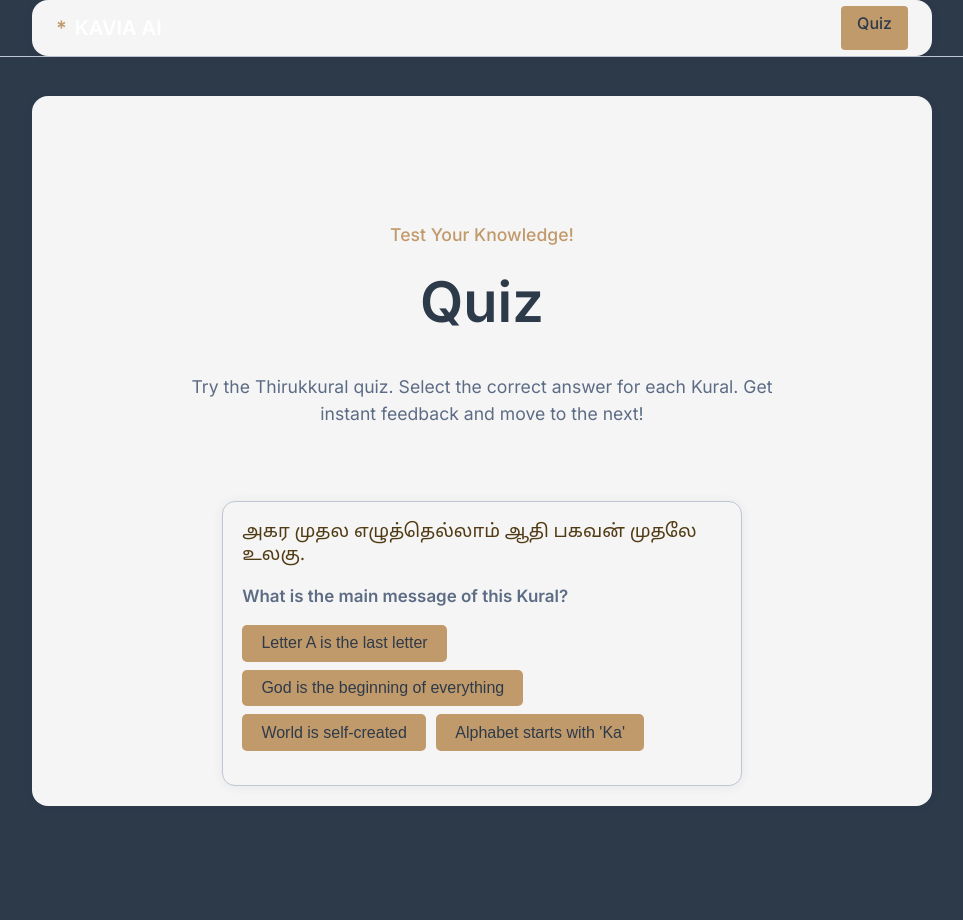
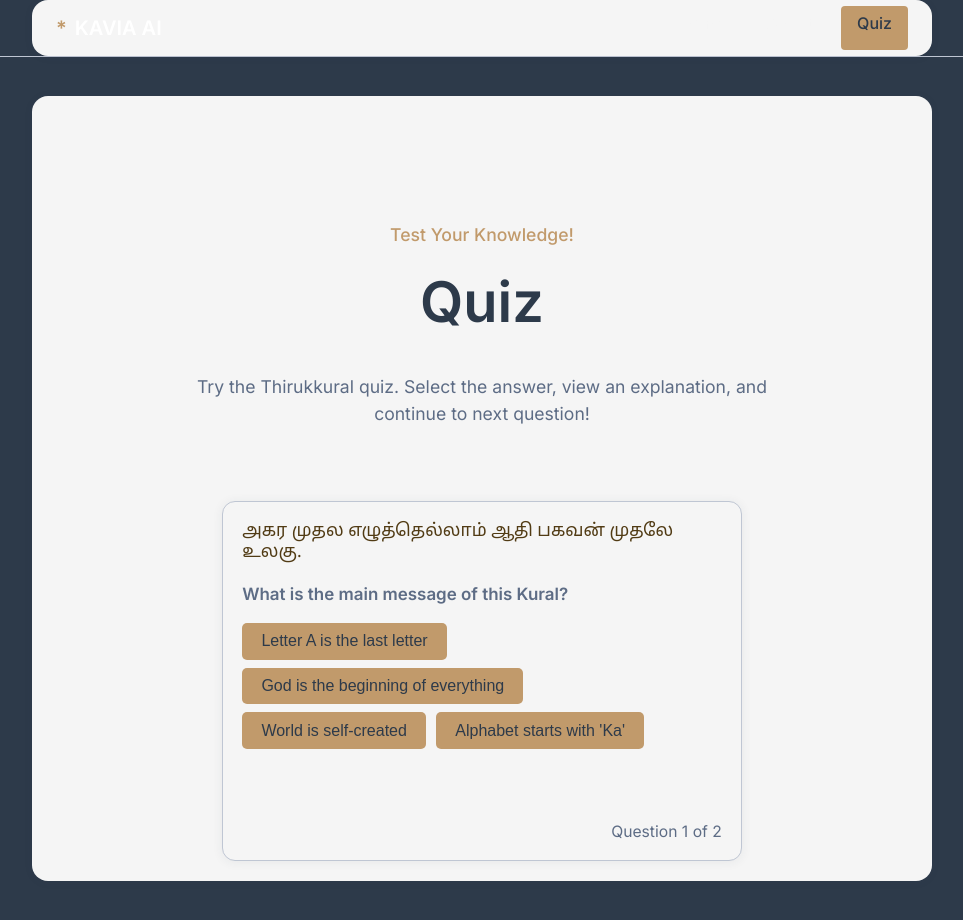
Before and after one commit to Workflow-Manager-admin/thirukkurallearnhub-33321-b15f6c09, a React (Create React App) app in the folder thirukkurallearnhub_web_app/: page /quiz in a window 1280 px wide. Shown: the whole page, without its empty margins (158-1121 px from the left). Before the commit the page ends 846 px from the top, so only its background shows below. Built offline with nearby package versions, Linux system fonts and the light colour scheme; the HTML template or start-up script is replaced by a standard one.

Commit message:
Auto-commit: Changes as of 2025-06-06T10:06:20.714101+00:00

```diff
--- a/thirukkurallearnhub_web_app/src/pages/Quiz.js
+++ b/thirukkurallearnhub_web_app/src/pages/Quiz.js
@@ -3,58 +3,95 @@ import Card from "../components/Card";
 import { demoQuizQuestions } from "../data";
 
 /**
- * Quiz Page component: Interactive Thirukkural quiz with stateful logic,
- * selects answers, shows feedback, mobile-first card rendering.
  * PUBLIC_INTERFACE
+ * Quiz Page component: Renders an interactive quiz UI using demoQuizQuestions,
+ * with instant feedback, explanation, mobile-first card styling, and quiz navigation.
  */
 function Quiz() {
-  const [currentIdx, setCurrentIdx] = useState(0); // Current quiz Q
-  const [selected, setSelected] = useState(null);  // null, or option idx
+  // Track which question is being shown
+  const [currentIdx, setCurrentIdx] = useState(0);
+  // Tracks which option the user picked for this question, if any
+  const [selected, setSelected] = useState(null);
+  // Show feedback and explanation only after user made a selection
   const [showFeedback, setShowFeedback] = useState(false);
+  // End of quiz state (show completion message and "Restart" button)
+  const [completed, setCompleted] = useState(false);
 
-  const question = demoQuizQuestions[currentIdx];
+  // Out-of-bounds safety
+  const validIdx =
+    typeof currentIdx === "number" &&
+    currentIdx >= 0 &&
+    currentIdx < demoQuizQuestions.length;
+  const question = validIdx ? demoQuizQuestions[currentIdx] : null;
 
-  const handleOptionClick = idx => {
-    // Don't allow reselection after feedback is shown.
-    if (showFeedback) return;
-    setSelected(idx);
+  // Handle answer selection
+  const handleOptionClick = (optionIdx) => {
+    if (showFeedback || completed) return;
+    setSelected(optionIdx);
     setShowFeedback(true);
   };
 
+  // Advance to next question or reset quiz if end reached
   const handleNext = () => {
     if (currentIdx + 1 < demoQuizQuestions.length) {
       setCurrentIdx(currentIdx + 1);
       setSelected(null);
       setShowFeedback(false);
     } else {
-      // Simple end state – show a message or reset
-      setShowFeedback(false);
-      setSelected(null);
-      setCurrentIdx(0);
+      // Mark as completed and allow restart
+      setCompleted(true);
     }
   };
 
-  const isCorrect = selected === question.correct && showFeedback;
-  const isWrong = selected !== null && selected !== question.correct && showFeedback;
+  // Restart quiz from beginning
+  const handleRestart = () => {
+    setCurrentIdx(0);
+    setSelected(null);
+    setShowFeedback(false);
+    setCompleted(false);
+  };
 
+  // Feedback correct or incorrect
+  const isCorrect =
+    showFeedback && selected !== null && question && selected === question.correct;
+  const isIncorrect =
+    showFeedback && selected !== null && question && selected !== question.correct;
+
+  // Main page rendering
   return (
     <div>
       <div className="hero" style={{ paddingBottom: 30 }}>
         <div className="subtitle">Test Your Knowledge!</div>
-        <h1 className="title" style={{ marginBottom: 14 }}>Quiz</h1>
+        <h1 className="title" style={{ marginBottom: 14 }}>
+          Quiz
+        </h1>
         <div className="description">
-          Try the Thirukkural quiz. Select the correct answer for each Kural. Get instant feedback and move to the next!
+          Try the Thirukkural quiz. Select the answer, view an explanation, and continue to next question!
         </div>
       </div>
       <div className="quiz-card-list" style={{ marginTop: 8 }}>
-        <Card className="quiz-card">
-          <div className="kural-card-tamil" style={{ marginBottom: 8 }}>
+        <Card className="quiz-card" style={{ width: "100%" }}>
+          {/* Show quiz or completed state */}
+          {!completed && question && (
+            <>
+              <div
+                className="kural-card-tamil"
+                style={{
+                  marginBottom: 10,
+                  fontFamily: "Noto Sans Tamil, Inter, sans-serif",
+                  fontSize: "1.09rem",
+                  color: "#513b14",
+                }}
+              >
                 {question.tamil}
               </div>
-          <div className="kural-card-explanation" style={{ fontWeight: 600 }}>
+              <div
+                className="kural-card-explanation"
+                style={{ fontWeight: 600, marginBottom: 4 }}
+              >
                 {question.question}
               </div>
-          <div>
+              <div style={{ marginBottom: 3 }}>
                 {question.options.map((opt, idx) => (
                   <button
                     key={idx}
@@ -63,10 +100,18 @@ function Quiz() {
                       (selected === idx ? " selected" : "")
                     }
                     tabIndex={0}
+                    aria-pressed={selected === idx}
                     disabled={showFeedback}
                     style={{
                       marginRight: 10,
-                  outline: selected === idx ? "2.5px solid #b88750" : undefined
+                      outline:
+                        selected === idx && showFeedback
+                          ? "2.5px solid #b88750"
+                          : undefined,
+                      boxShadow:
+                        selected === idx && showFeedback
+                          ? "0 0 7px #C19A6B"
+                          : undefined,
                     }}
                     onClick={() => handleOptionClick(idx)}
                   >
@@ -74,49 +119,111 @@ function Quiz() {
                   </button>
                 ))}
               </div>
-          {/* Feedback */}
+              {/* Feedback block */}
               {showFeedback && (
                 <div
                   style={{
-                marginTop: 14,
-                minHeight: 26,
-                fontWeight: "bold",
+                    marginTop: 16,
+                    minHeight: 28,
+                    width: "100%",
                   }}
+                  aria-live="polite"
                 >
                   {isCorrect && (
                     <span className="quiz-feedback-correct">
-                  ✓ Correct! {question.explanation && (
-                    <span style={{fontWeight:400, marginLeft:8, color:"var(--text-secondary)"}}>{question.explanation}</span>
+                      ✓ Correct!
+                      {question.explanation && (
+                        <span
+                          style={{
+                            fontWeight: 400,
+                            marginLeft: 8,
+                            color: "var(--text-secondary)",
+                            display: "inline-block",
+                          }}
+                        >
+                          {question.explanation}
+                        </span>
                       )}
                     </span>
                   )}
-              {isWrong && (
+                  {isIncorrect && (
                     <span className="quiz-feedback-incorrect">
                       ✗ Incorrect.
-                  <span style={{marginLeft:8, color:"var(--text-secondary)", fontWeight:400}}>
+                      <span
+                        style={{
+                          fontWeight: 400,
+                          marginLeft: 8,
+                          color: "var(--text-secondary)",
+                        }}
+                      >
                         {question.explanation}
                       </span>
                     </span>
                   )}
-              {!isCorrect && !isWrong && <span>&nbsp;</span>}
+                  {!isCorrect && !isIncorrect && <span>&nbsp;</span>}
                 </div>
               )}
-          {/* Next button */}
-          <div style={{ marginTop: showFeedback ? 18 : 0 }}>
+              {/* Next/Continue button */}
+              <div
+                style={{ marginTop: showFeedback ? 20 : 0, minHeight: 36, width: "100%" }}
+              >
                 {showFeedback && (
                   <button
                     className="btn btn-large"
                     onClick={handleNext}
-                autoFocus
                     style={{
                       background: "var(--accent-color)",
                       color: "#fff",
+                      marginTop: 7,
+                      minWidth: 110,
                     }}
+                    autoFocus
                   >
-                {currentIdx + 1 < demoQuizQuestions.length ? "Next Question" : "Restart"}
+                    {currentIdx + 1 < demoQuizQuestions.length
+                      ? "Next Question"
+                      : "Finish Quiz"}
                   </button>
                 )}
               </div>
+              {/* Progress indicator, mobile-friendly */}
+              <div
+                style={{
+                  marginTop: 8,
+                  fontSize: "0.98em",
+                  color: "var(--text-secondary)",
+                  textAlign: "right",
+                  width: "100%",
+                  minHeight: 18,
+                }}
+              >
+                Question {currentIdx + 1} of {demoQuizQuestions.length}
+              </div>
+            </>
+          )}
+          {/* Completed/Restart view */}
+          {completed && (
+            <div style={{ width: "100%", textAlign: "center" }}>
+              <div className="kural-card-title" style={{ fontSize: "1.22rem", color: "var(--primary-color)" }}>
+                Quiz Complete!
+              </div>
+              <div className="kural-card-explanation" style={{ margin: "10px 0 24px 0" }}>
+                You've finished all questions. Try again to improve your knowledge, or revisit the Kurals and About page!
+              </div>
+              <button
+                className="btn btn-large"
+                style={{
+                  background: "var(--accent-color)",
+                  color: "#fff",
+                  minWidth: 116,
+                  fontWeight: 600,
+                }}
+                onClick={handleRestart}
+                autoFocus
+              >
+                Restart Quiz
+              </button>
+            </div>
+          )}
         </Card>
       </div>
     </div>
```
Also changed, not shown: 2 other files (tests, documents, lock files or other folders). Lines whose indentation alone changed are shown as unchanged.
